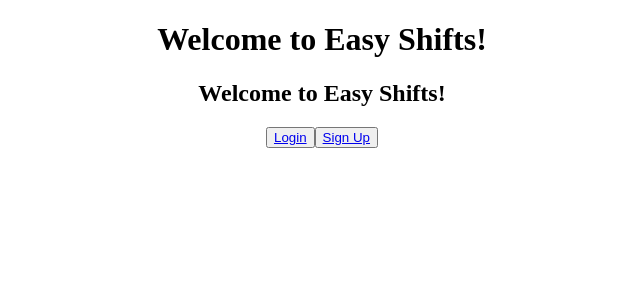
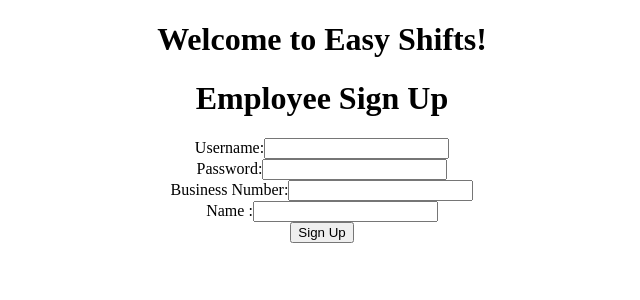
Before and after one commit to AlonMesh/EasyShifts, a React (Create React App) app in the folder app/: page /signupEmployee in a window 1280 px wide. Before the commit this address led to /. Shown: the top 300 px of the page, without its empty margins (318-958 px from the left). Built offline with nearby package versions, Linux system fonts and the light colour scheme; no server answers.

Commit message:
Added SignUpEmployee.jsx and SignUpManager.jsx

```diff
--- a/app/src/App/App.jsx
+++ b/app/src/App/App.jsx
@@ -1,12 +1,28 @@
-// App.jsx
-import React from 'react';
+import React, { useEffect } from 'react';
 import { BrowserRouter as Router, Route, Routes, Navigate } from 'react-router-dom';
 import Login from '../components/Login';
 import SignUp from '../components/SignUp';
 import Home from '../components/Home';
+import SignUpManager from '../components/SignUpManager';
+import SignUpEmployee from '../components/SignUpEmployee';
 import './App.css';
 
 function App() {
+  useEffect(() => {
+    // Establish WebSocket connection when the component mounts
+    const socket = new WebSocket('ws://localhost:8080');
+
+    // Event listener for WebSocket errors
+    socket.onerror = (error) => {
+      console.error('WebSocket error:', error);
+    };
+
+    // Cleanup function
+    return () => {
+      socket.close();
+    };
+  }, []);
+
   return (
     <Router>
       <div className="App">
@@ -15,6 +31,8 @@ function App() {
           <Route path="/" element={<Home />} />
           <Route path="/login" element={<Login />} />
           <Route path="/signup" element={<SignUp />} />
+          <Route path="/signupManager" element={<SignUpManager />} />
+          <Route path="/signupEmployee" element={<SignUpEmployee />} />
           <Route path="*" element={<Navigate to="/" replace />} />
         </Routes>
       </div>
--- a/app/src/components/Home.jsx
+++ b/app/src/components/Home.jsx
@@ -5,7 +5,6 @@ import { Link } from 'react-router-dom';
 const Home = () => {
   return (
     <div>
-      <h2>Welcome to Easy Shifts!</h2>
       <button><Link to="/login">Login</Link></button>
       <button><Link to="/signup">Sign Up</Link></button>
     </div>
--- a/app/src/components/Login.jsx
+++ b/app/src/components/Login.jsx
@@ -1,18 +1,73 @@
-// components/Login.js
-import React from 'react';
+import React, { useState } from 'react';
 
-const Login = () => {
+const Login = ({ socket }) => {
+  const [username, setUsername] = useState('');
+  const [password, setPassword] = useState('');
+  const [errorMessage, setErrorMessage] = useState('');
+
+  const sendLoginRequest = () => {
+    // Check if username and password are not empty
+    if (username.trim() === '' || password.trim() === '') {
+      setErrorMessage('Username and password are required');
+      return;
+    }
+
+    // Assuming `socket` is defined and passed from the App component
+    if (socket && socket.readyState === WebSocket.OPEN) {
+      const request = {
+        request_id: 10,
+        data: { username, password },
+      };
+
+      socket.send(JSON.stringify(request));
+    } else {
+      setErrorMessage('Not connected to the server');
+    }
+  };
+
+  // Event listener for receiving messages
+  socket.onmessage = (event) => {
+    const data = JSON.parse(event.data);
+    if (data.success) {
+      const isManager = data.isManager;
+      if (isManager) {
+        // Navigate to the manager page
+        window.location.replace("/manager");
+      } else {
+        // Navigate to the employee page
+        window.location.replace("/employee");
+      }
+    } else {
+      setErrorMessage('Invalid Username or Password');
+    }
+  };
+
   return (
     <div>
-      <h1>Employee Log In</h1>
+      <h1>Log In</h1>
       <label htmlFor="username">Username:</label>
-      <input type="text" id="username" name="username" required />
+      <input
+        type="text"
+        id="username"
+        name="username"
+        value={username}
+        onChange={(e) => setUsername(e.target.value)}
+        required
+      />
       <br />
       <label htmlFor="password">Password:</label>
-      <input type="password" id="password" name="password" required />
-      <button type="submit">Log In</button>
+      <input
+        type="password"
+        id="password"
+        name="password"
+        value={password}
+        onChange={(e) => setPassword(e.target.value)}
+        required
+      />
+      <button type="button" onClick={sendLoginRequest}>Log In</button>
+      {errorMessage && <p>{errorMessage}</p>}
     </div>
   );
-}
+};
 
 export default Login;
--- a/app/src/components/SignUp.jsx
+++ b/app/src/components/SignUp.jsx
@@ -1,11 +1,43 @@
-// components/SignUp.js
-import React from 'react';
+import React, { useState } from 'react';
+import { Link } from 'react-router-dom';
 
 const SignUp = () => {
+  const [role, setRole] = useState('');
+
+  const handleRoleChange = (event) => {
+    setRole(event.target.value);
+  };
+
   return (
     <div>
       <h1>Sign Up</h1>
-      {/* Add your sign up form here */}
+      <form>
+        <div>
+          <label>
+            <input
+              type="radio"
+              value="manager"
+              checked={role === 'manager'}
+              onChange={handleRoleChange}
+            />
+            Manager
+          </label>
+        </div>
+        <div>
+          <label>
+            <input
+              type="radio"
+              value="employee"
+              checked={role === 'employee'}
+              onChange={handleRoleChange}
+            />
+            Employee
+          </label>
+        </div>
+        <Link to={role === 'manager' ? '/signupManager' : (role === 'employee' ? '/SignUpEmployee' : '/signup' )}>
+          <button disabled={!role}>Continue</button>
+        </Link>
+      </form>
     </div>
   );
 }
--- /dev/null
+++ b/app/src/components/SignUpEmployee.jsx
@@ -0,0 +1,39 @@
+import React from 'react';
+
+const EmployeeSignUp = () => {
+  const sendEmployeeSignUpRequest = () => {
+    // Implement the function to send sign-up request
+    // This function will be handled differently in React
+  };
+
+  return (
+    <div>
+      <h1>Employee Sign Up</h1>
+
+      <label htmlFor="employeeUsername">Username:</label>
+      <input type="text" id="employeeUsername" name="employeeUsername" required />
+
+      <br />
+
+      <label htmlFor="employeePassword">Password:</label>
+      <input type="password" id="employeePassword" name="employeePassword" required />
+
+      <br />
+
+      <label htmlFor="businessNumber">Business Number:</label>
+      <input type="text" id="businessNumber" name="businessNumber" required />
+
+      <br />
+
+      <label htmlFor="employeeName">Name :</label>
+      <input type="text" id="employeeName" name="employeeName" required />
+
+      <br />
+
+      <button type="submit" onClick={sendEmployeeSignUpRequest}>Sign Up</button>
+      <div id="log"></div>
+    </div>
+  );
+};
+
+export default EmployeeSignUp;
--- /dev/null
+++ b/app/src/components/SignUpManager.jsx
@@ -0,0 +1,34 @@
+import React from 'react';
+
+const ManagerSignUp = () => {
+  const sendManagerSignUpRequest = () => {
+    // Implement the function to send sign-up request
+    // This function will be handled differently in React
+  };
+
+  return (
+    <div>
+      <h1>Manager Sign Up</h1>
+
+      <label htmlFor="managerUsername">Username:</label>
+      <input type="text" id="managerUsername" name="managerUsername" required />
+
+      <br />
+
+      <label htmlFor="managerPassword">Password:</label>
+      <input type="password" id="managerPassword" name="managerPassword" required />
+
+      <br />
+
+      <label htmlFor="name">Business Name:</label>
+      <input type="text" id="name" name="name" required />
+
+      <br />
+
+      <button type="submit" onClick={sendManagerSignUpRequest}>Sign Up</button>
+      <div id="log"></div>
+    </div>
+  );
+};
+
+export default ManagerSignUp;
```
